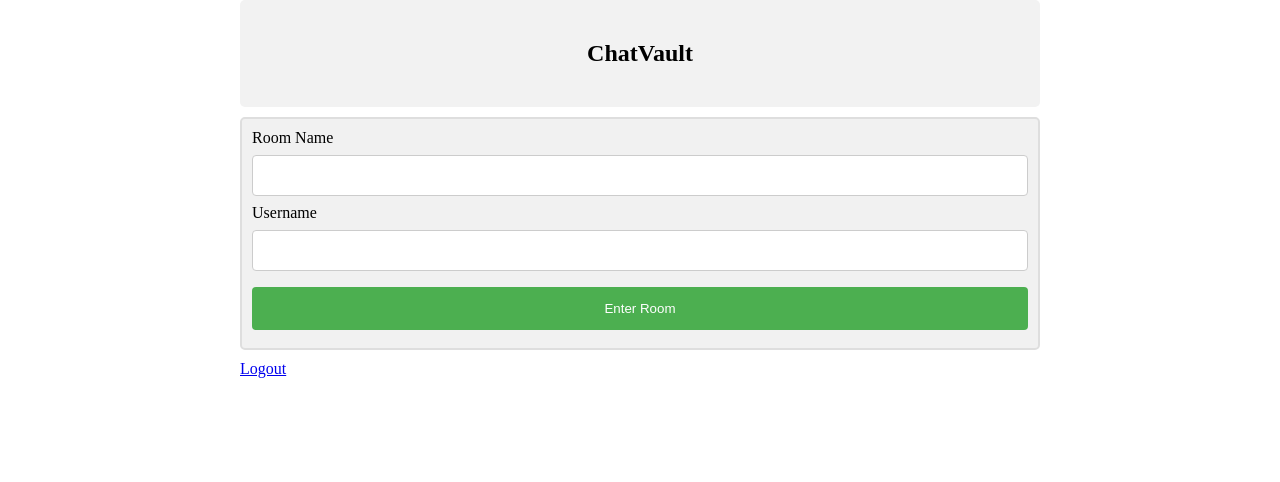
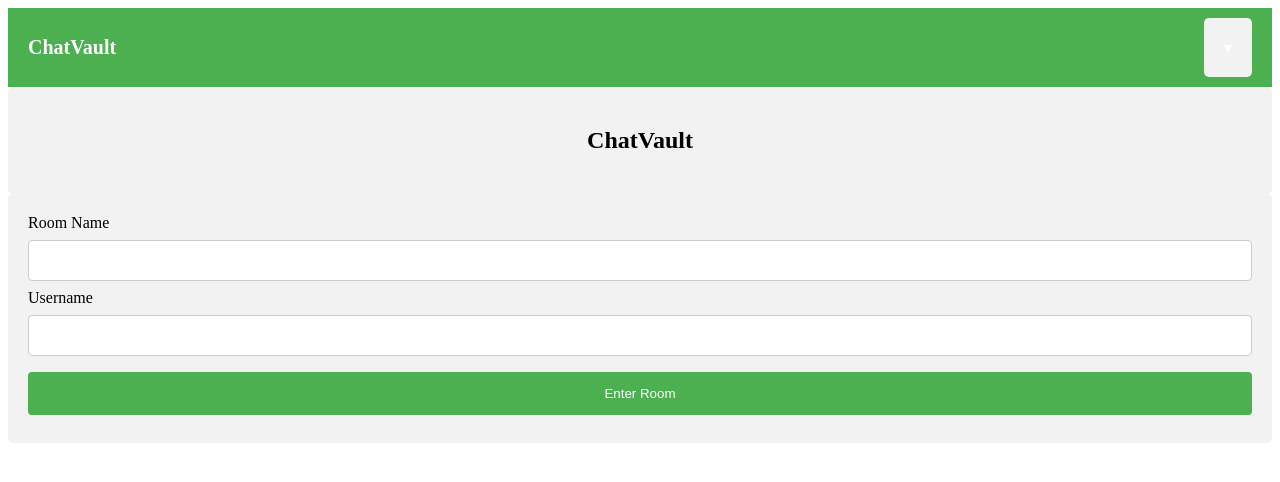
Before and after one commit to Priyaa0804/ChatVault, a Django app: template templates/home.html in a window 1280 px wide. Shown: the top 482 px of the page. Run offline with Django 5.2, Linux system fonts and the light colour scheme; the template is opened without the code that fills it, so the values that code supplies are empty; parts of the project's set-up code (start-up, migrations or seed data) failed here and were passed over.

Commit message:
Update chat app UI and admin changes

```diff
--- a/chat/admin.py
+++ b/chat/admin.py
@@ -1,6 +1,7 @@
 from django.contrib import admin
-from .models import Room, Message
+from .models import Room, Message, CustomUser
 
 # Register your models here.
 admin.site.register(Room)
 admin.site.register(Message)
+admin.site.register(CustomUser)
--- /dev/null
+++ b/templates/base.html
@@ -0,0 +1,77 @@
+<!DOCTYPE html>
+<html>
+<head>
+    <meta charset="UTF-8">
+    <title>ChatVault</title>
+    <style>
+        nav {
+            display: flex;
+            justify-content: space-between;
+            align-items: center;
+            background-color: #4CAF50;
+            padding: 10px 20px;
+        }
+
+        nav span.brand {
+            color: white;
+            font-size: 20px;
+            font-weight: bold;
+        }
+
+        .profile-menu {
+            position: relative;
+            cursor: pointer;
+        }
+
+        .profile-menu span {
+            color: white;
+            font-size: 16px;
+        }
+
+        .dropdown {
+            display: none;
+            position: absolute;
+            right: 0;
+            background-color: white;
+            min-width: 160px;
+            box-shadow: 0px 4px 8px rgba(0,0,0,0.2);
+            border-radius: 4px;
+            z-index: 1;
+        }
+
+        .dropdown a {
+            display: block;
+            padding: 10px 16px;
+            text-decoration: none;
+            color: #333;
+        }
+
+        .dropdown a:hover {
+            background-color: #f1f1f1;
+        }
+
+        .profile-menu:hover .dropdown {
+            display: block;
+        }
+    </style>
+</head>
+<body>
+
+    <nav>
+        <span class="brand">ChatVault</span>
+
+        <div class="profile-menu">
+            <span>{{ request.user.username }} ▾</span>
+            <div class="dropdown">
+                <a href="{% url 'profile' username=request.user.username %}">Profile</a>
+                <a href="{% url 'profile_edit' %}">Edit Profile</a>
+                <a href="{% url 'logout' %}" onclick="return confirm('Are you sure you want to logout?')">Logout</a>
+            </div>
+        </div>
+    </nav>
+
+    {% block content %}
+    {% endblock %}
+
+</body>
+</html>
--- a/templates/home.html
+++ b/templates/home.html
@@ -1,64 +1,9 @@
-<!DOCTYPE html>
-<html>
-<head>
-<meta name="viewport" content="width=device-width, initial-scale=1">
-<style>
-body {
-  margin: 0 auto;
-  max-width: 800px;
-  padding: 0 20px;
-}
+{% extends 'base.html' %}
 
-.container {
-  border: 2px solid #dedede;
-  background-color: #f1f1f1;
-  border-radius: 5px;
-  padding: 10px;
-  margin: 10px 0;
-}
-
-.darker {
-  border-color: #ccc;
-  background-color: #ddd;
-}
-
-.container::after {
-  content: "";
-  clear: both;
-  display: table;
-}
-
-.container img {
-  float: left;
-  max-width: 60px;
-  width: 100%;
-  margin-right: 20px;
-  border-radius: 50%;
-}
-
-.container img.right {
-  float: right;
-  margin-left: 20px;
-  margin-right:0;
-}
-
-.time-right {
-  float: right;
-  color: #aaa;
-}
-
-.time-left {
-  float: left;
-  color: #999;
-}
-</style>
-</head>
-<body>
-
+{% block content %}
 <div align="center">
     <h2>ChatVault</h2>
 </div>
-
 
 <div class="container">
     <style>
@@ -102,11 +47,5 @@ body {
         <input type="text" name="username" id="username" width="100px" />
         <input type="submit" value="Enter Room">
     </form>
-
 </div>
-<a href="{% url 'logout' %}" onclick="return confirm('Are you sure you want to logout?')">Logout</a>
-
-</body>
-
-
-</html>
+{% endblock %}
```
Also changed, not shown: chat/views.py (+12 -1 lines), templates/profile_edit.html (added, +9 -0 lines), 1 other file.
